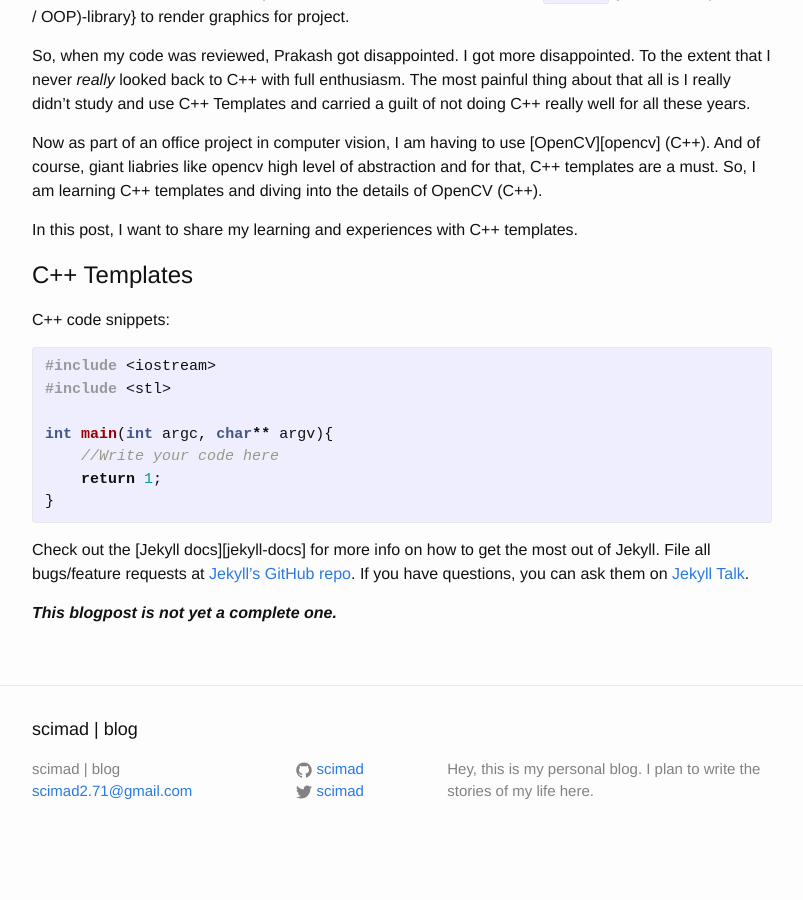
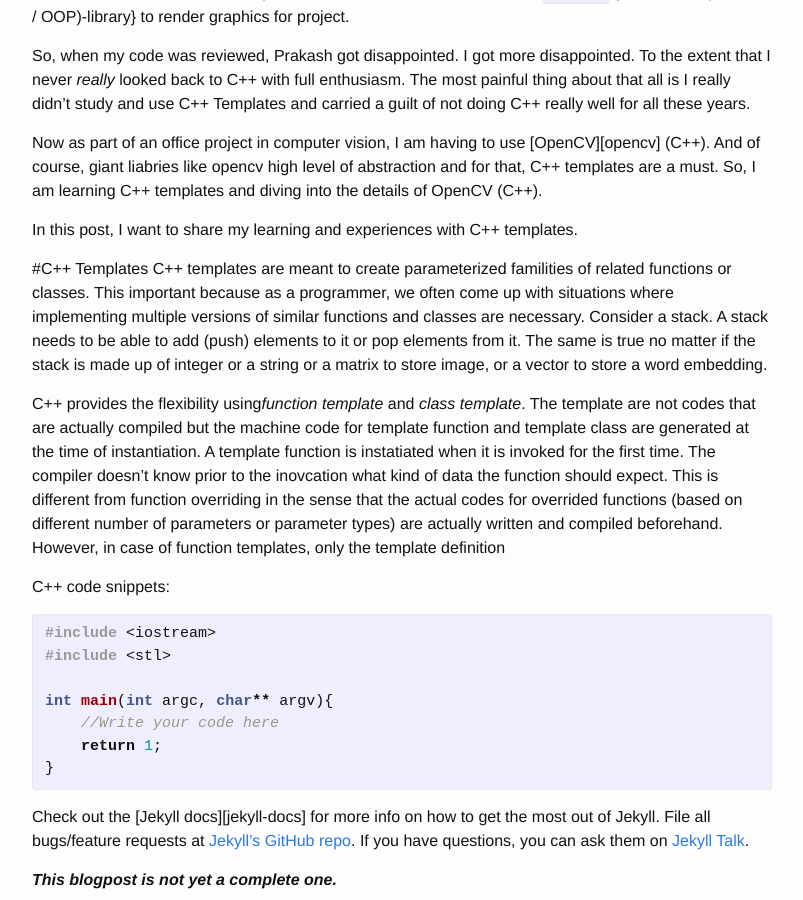
Before and after one commit to scimad/scimad.github.io, a Jekyll site: the page built from _posts/2019-05-09-back-to-c-plus-plus.markdown, in a window 1280 px wide and 900 px high, scrolled down 342 px. Shown: the whole window, without its empty margins (238-1041 px from the left). Built offline with Jekyll 4.4.1, drawn with Linux system fonts in a browser that asks for light colours; before the commit the page ends 1205 px from its top, so only the background shows below that.

Commit message:
Template for C++ template

```diff
--- a/_posts/2019-05-09-back-to-c-plus-plus.markdown
+++ b/_posts/2019-05-09-back-to-c-plus-plus.markdown
@@ -12,13 +12,10 @@ Now as part of an office project in computer vision, I am having to use [OpenCV]
 
 In this post, I want to share my learning and experiences with C++ templates.
 
+#C++ Templates
+C++ templates are meant to create parameterized familities of related functions or classes. This important because as a programmer, we often come up with situations where implementing multiple versions of similar functions and classes are necessary. Consider a stack. A stack needs to be able to add (push) elements to it or pop elements from it. The same is true no matter if the stack is made up of integer or a string or a matrix to store image, or a vector to store a word embedding.
 
-
-
-
-<h1>C++ Templates</h1>
-
-
+C++ provides the flexibility using*function template* and *class template*. The template are not codes that are actually compiled but the machine code for template function and template class are generated at the time of instantiation. A template function is instatiated when it is invoked for the first time. The compiler doesn't know prior to the inovcation what kind of data the function should expect. This is different from function overriding in the sense that the actual codes for overrided functions (based on different number of parameters or parameter types) are actually written and compiled beforehand. However, in case of function templates, only the template definition
 
 
 C++ code snippets:
```
